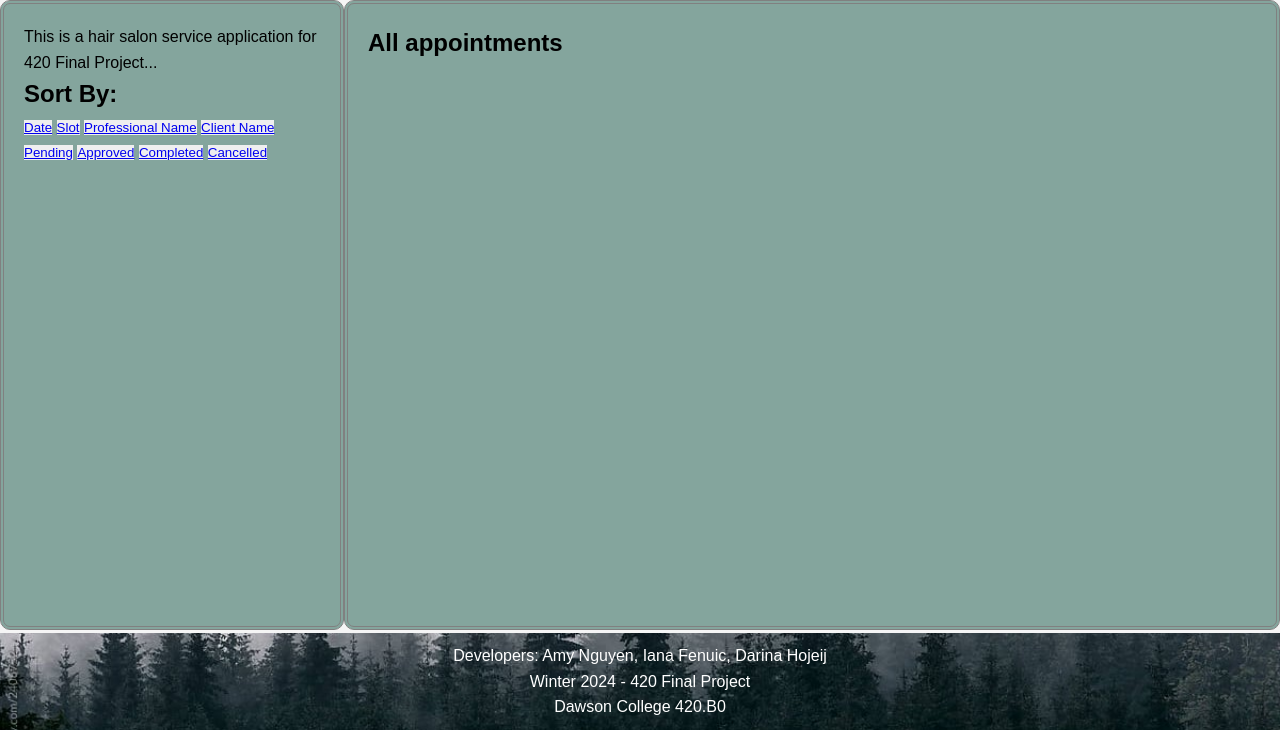
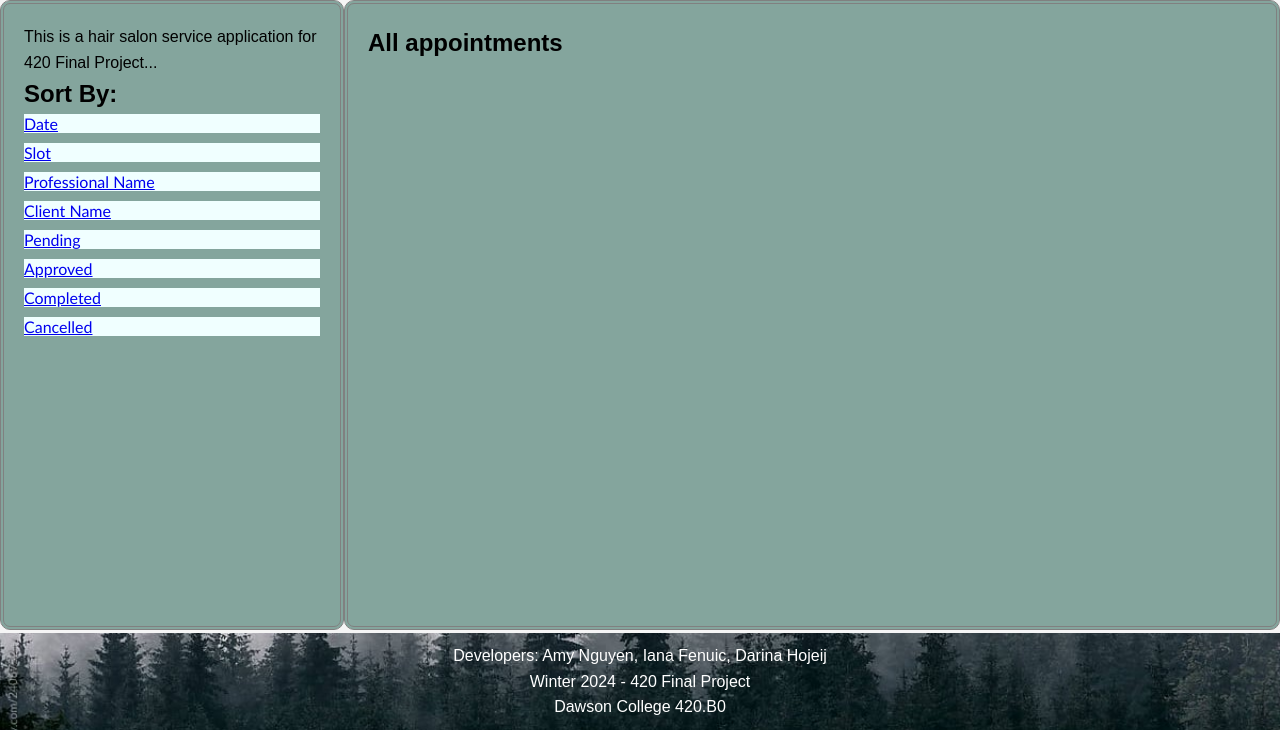
Before and after one commit to Amylyn08/HairSalonWebApplication, a Flask app: template hairsalon_app/appointment_view/templates/all_appointments.html in a window 1280 px wide. Shown: the part 70-800 px from the top of the page. Run offline with Flask 3, Linux system fonts and the light colour scheme; the template is opened without the code that fills it, so the values that code supplies are empty.

Commit message:
css for sorting and filtering

```diff
--- a/hairsalon_app/appointment_view/static/css/appointments.css
+++ b/hairsalon_app/appointment_view/static/css/appointments.css
@@ -49,3 +49,16 @@
   padding: 10px;
   border: 1px solid #ccc; /* Add border around each grid item */
 }
+
+#button_sort{
+  display:flex;
+  flex-direction: column;
+  gap:10px;
+}
+
+#button_sort button{
+  text-align:left;
+  background-color:azure;
+  font-family:'Gill Sans', 'Gill Sans MT', 'Trebuchet MS', sans-serif;
+  font-size:16px;
+}
--- a/hairsalon_app/appointment_view/templates/all_appointments.html
+++ b/hairsalon_app/appointment_view/templates/all_appointments.html
@@ -10,6 +10,7 @@
 {% block content_side_pannel %}
 <p>This is a hair salon service application for 420 Final Project...</p>
 <h2>Sort By:</h2>
+<div id="button_sort">
   <button>
     <a href="{{url_for('appointment_bp.sort_appointments', sorted_by='Date')}}">Date</a>
   </button>
@@ -34,6 +35,7 @@
   <button>
     <a href="{{url_for('appointment_bp.sort_appointments', sorted_by='Cancelled')}}">Cancelled</a>
   </button>
+</div>
 {% endblock %}
 {% block content_main_pannel %}
 <h2>All appointments</h2>
```
Lines whose indentation alone changed are shown as unchanged.
